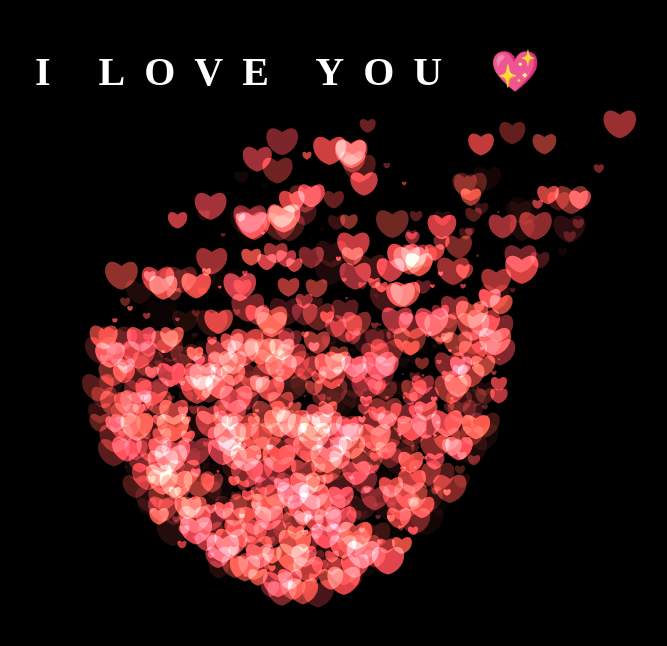
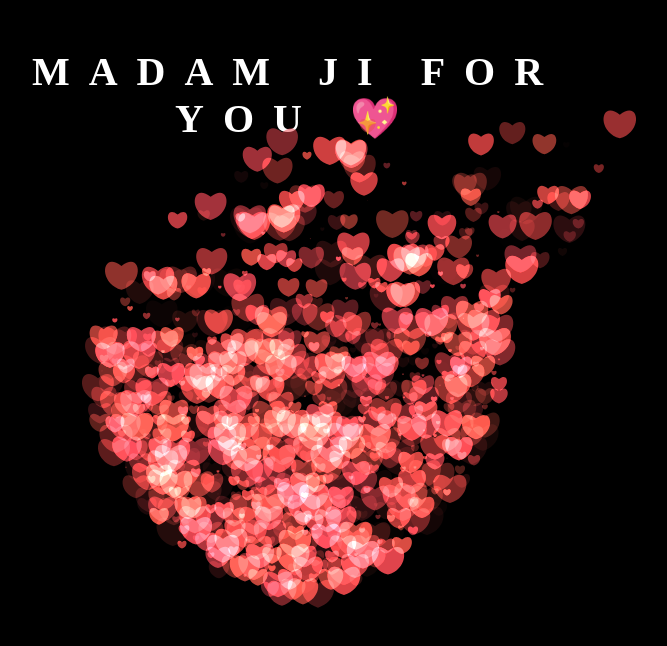
Before and after one commit to dev-rock-2/Love-You-Heart-Animation, a plain HTML site: page index.html in a window 1280 px wide. Shown: the whole page, without its empty margins (343-1010 px from the left). Drawn offline with Linux system fonts and the light colour scheme.

Commit message:
chore:update heading

```diff
--- a/index.html
+++ b/index.html
@@ -8,7 +8,7 @@
 </head>
 <body>
              <!-- Title -->
-  <h1 class="title"><span id="title">I Love You 💖</span></h1>
+  <h1 class="title"><span id="title">Madam ji for you 💖</span></h1>
   <script src="script.js"></script>
 </body>
 </html>
```
